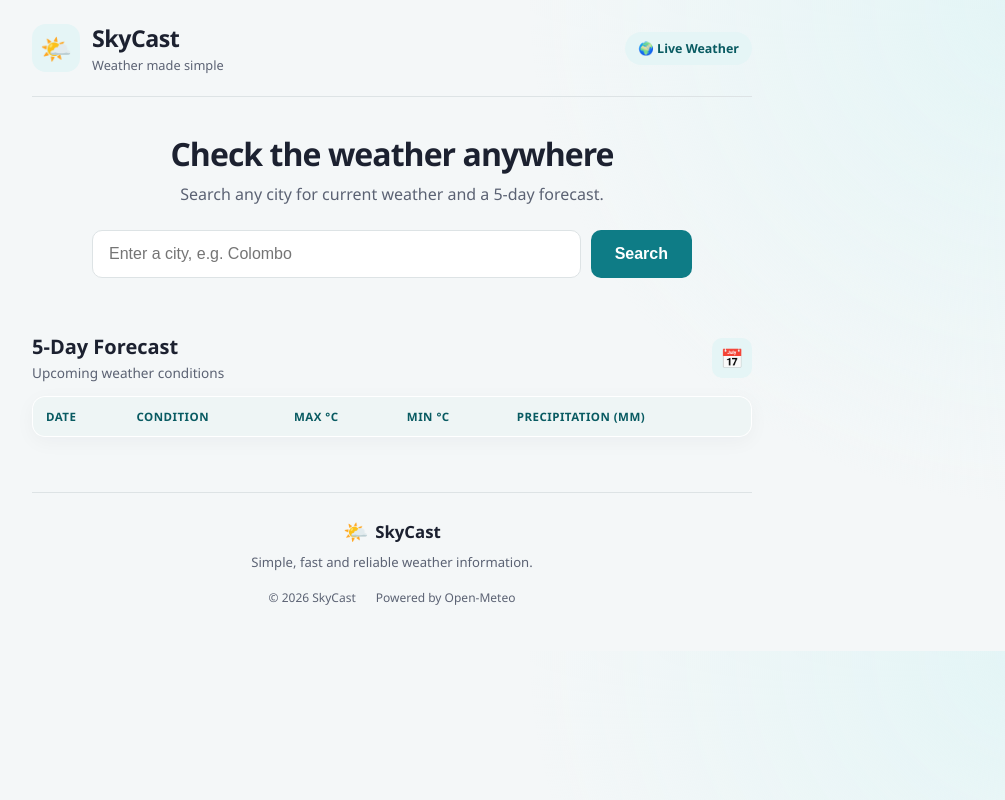
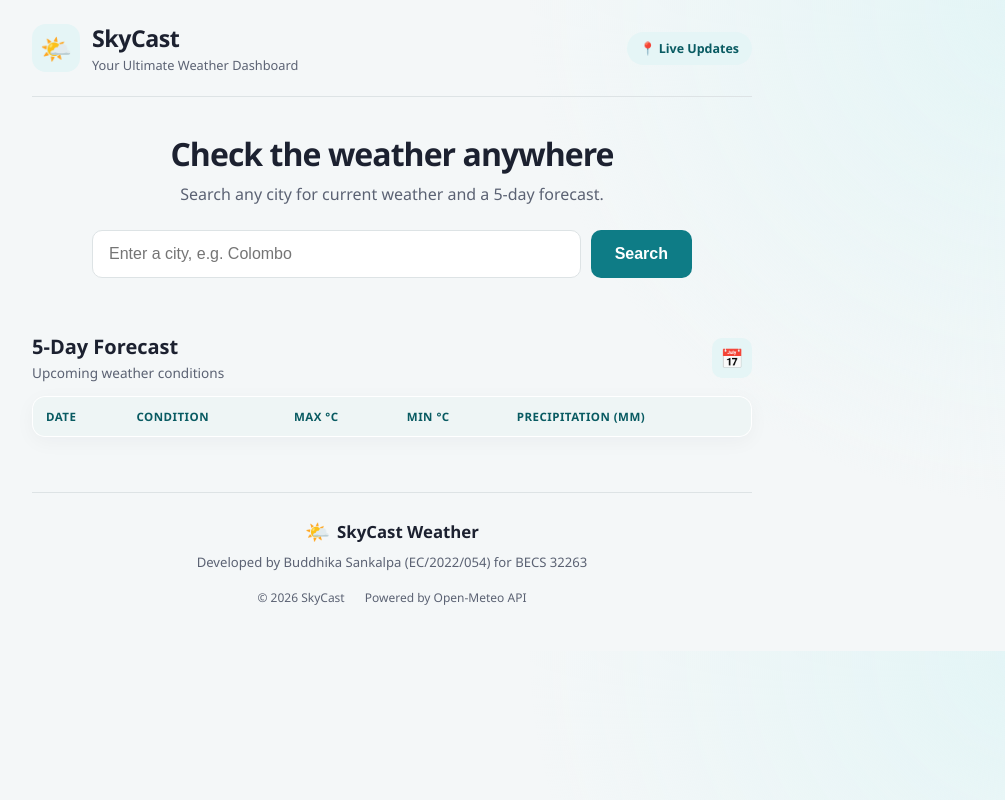
Before and after one commit to BuddhikaSankalpa/skycast-weather-app, a plain HTML site: page index.html in a window 1280 px wide. Shown: the whole page, without its empty margins (248-1253 px from the left). Drawn offline with Linux system fonts and the light colour scheme.

```diff
--- a/index.html
+++ b/index.html
@@ -13,11 +13,11 @@
           <div class="logo">🌤️</div>
           <div>
             <h1>SkyCast</h1>
-            <p>Weather made simple</p>
+            <p>Your Ultimate Weather Dashboard</p>
           </div>
         </div>
 
-        <div class="header-badge">🌍 Live Weather</div>
+        <div class="header-badge">📍 Live Updates</div>
       </header>
 
       <main>
@@ -85,14 +85,14 @@
       <footer class="site-footer">
         <div class="footer-brand">
           <span>🌤️</span>
-          <strong>SkyCast</strong>
+          <strong>SkyCast Weather</strong>
         </div>
 
-        <p>Simple, fast and reliable weather information.</p>
+        <p>Developed by Buddhika Sankalpa (EC/2022/054) for BECS 32263</p>
 
         <div class="footer-bottom">
           <span>© 2026 SkyCast</span>
-          <span>Powered by Open-Meteo</span>
+          <span>Powered by Open-Meteo API</span>
         </div>
       </footer>
     </div>
```
